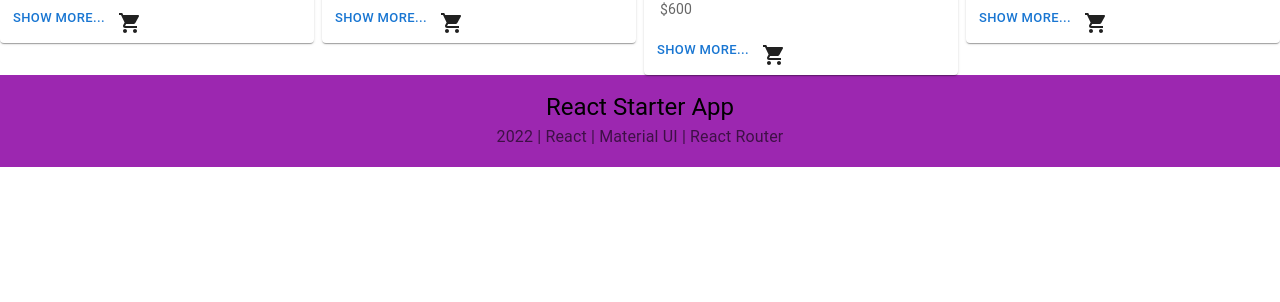
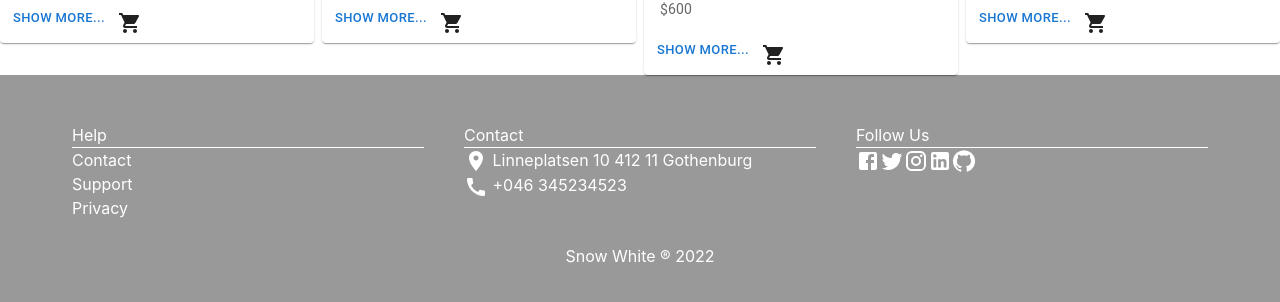
Before and after one commit to Bami85/Store-React, a React (Vite) app: page / in a window 1280 px wide. Shown: the part 1708-2010 px from the top of the page. Before the commit the page ends 1875 px from the top, so only its background shows below. Built offline with nearby package versions, Linux system fonts and the light colour scheme.

Commit message:
new-footer

```diff
--- a/src/layouts/Footer.tsx
+++ b/src/layouts/Footer.tsx
@@ -1,35 +1,84 @@
-// src/componetns/Footer.tsx
+import Container from '@mui/material/Container';
+import Grid from '@mui/material/Grid';
+import Box from '@mui/material/Box';
+import Link from '@mui/material/Link';
+import LocationOnIcon from '@mui/icons-material/LocationOn';
+import CallIcon from '@mui/icons-material/Call';
+import TwitterIcon from '@mui/icons-material/Twitter'
+import FacebookIcon from '@mui/icons-material/Facebook'
+import InstagramIcon from '@mui/icons-material/Instagram'
+import LinkedInIcon from '@mui/icons-material/LinkedIn'
+import GitHubIcon from '@mui/icons-material/GitHub';
 
-import React, { FC, ReactElement } from "react";
-import { Box, Container, Grid, Typography } from "@mui/material";
-
-export const Footer: FC = (): ReactElement => {
+export default function Footer() {
   return (
+    <footer>
       <Box
-      sx={{
-        width: "100%",
-        height: "auto",
-        backgroundColor: "secondary.main",
-        paddingTop: "1rem",
-        paddingBottom: "1rem",
-      }}
+        px={{ xs: 2, sm: 6}}
+        py={{ xs: 2, sm: 6 }}
+        bgcolor="#999999"
+        color="white"
       >
         <Container maxWidth="lg">
-        <Grid container direction="column" alignItems="center">
-          <Grid item xs={12}>
-            <Typography color="black" variant="h5">
-              React Starter App
-            </Typography>
+          <Grid container spacing={5}>
+            <Grid item xs={12} sm={4}>
+              <Box borderBottom={1}>Help</Box>
+              <Box>
+
+                  Contact
+
+              </Box>
+              <Box>
+
+                  Support
+
+              </Box>
+              <Box>
+
+                  Privacy
+
+              </Box>
             </Grid>
-          <Grid item xs={12}>
-            <Typography color="textSecondary" variant="subtitle1">
-              {`${new Date().getFullYear()} | React | Material UI | React Router`}
-            </Typography>
+            <Grid item xs={12} sm={4}>
+              <Box borderBottom={1}>Contact</Box>
+              <Box>
+
+               <LocationOnIcon/> Linneplatsen 10 412 11 Gothenburg
+
+              </Box>
+              <Box>
+
+                 < CallIcon/> +046 345234523
+
+              </Box>
+            </Grid>
+            <Grid item xs={12} sm={4}>
+              <Box borderBottom={1}> Follow Us</Box>
+              <Box>
+
+
+              </Box>
+              <Box>
+
+              <FacebookIcon/>
+
+<TwitterIcon/>
+
+<InstagramIcon/>
+
+<LinkedInIcon/>
+
+<GitHubIcon/>
+
+              </Box>
+
             </Grid>
           </Grid>
+          <Box textAlign="center" pt={{ xs: 5, sm: 3 }} pb={{ xs: 5, sm: 0 }}>
+            Snow White &reg; {new Date().getFullYear()}
+          </Box>
         </Container>
       </Box>
+    </footer>
   );
-};
-
-export default Footer;
+}
```
Lines whose indentation alone changed are shown as unchanged.
